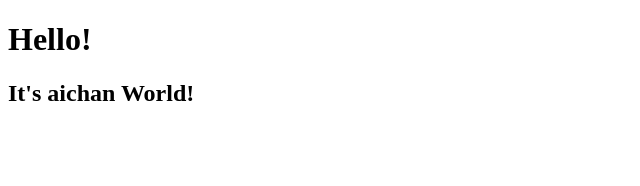
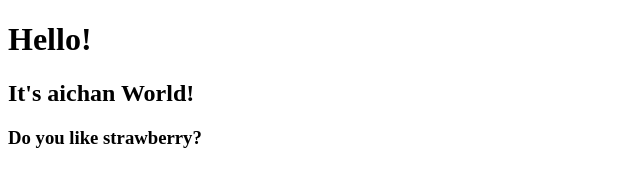
Before and after one commit to skyaika0228-stack/ai, a plain HTML site: page index.html in a window 1280 px wide. Shown: the whole page, without its empty margins (0-640 px from the left). Drawn offline with Linux system fonts and the light colour scheme.

Commit message:
Strawberry

```diff
--- a/index.html
+++ b/index.html
@@ -8,5 +8,6 @@
 <body>
     <h1>Hello!</h1>
     <h2>It's aichan World!</h2>
+    <h3>Do you like strawberry?</h3>
 </body>
 </html>
```
